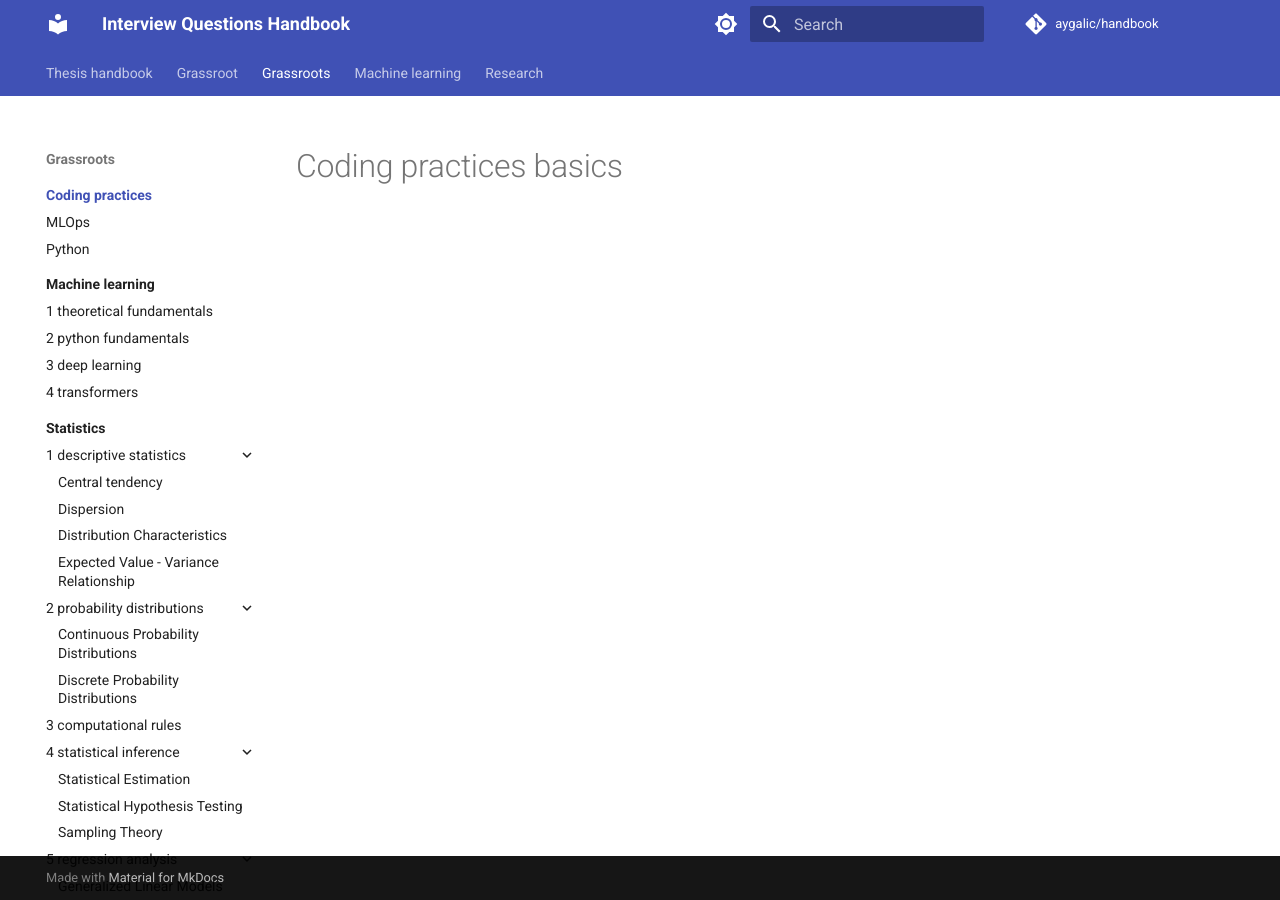
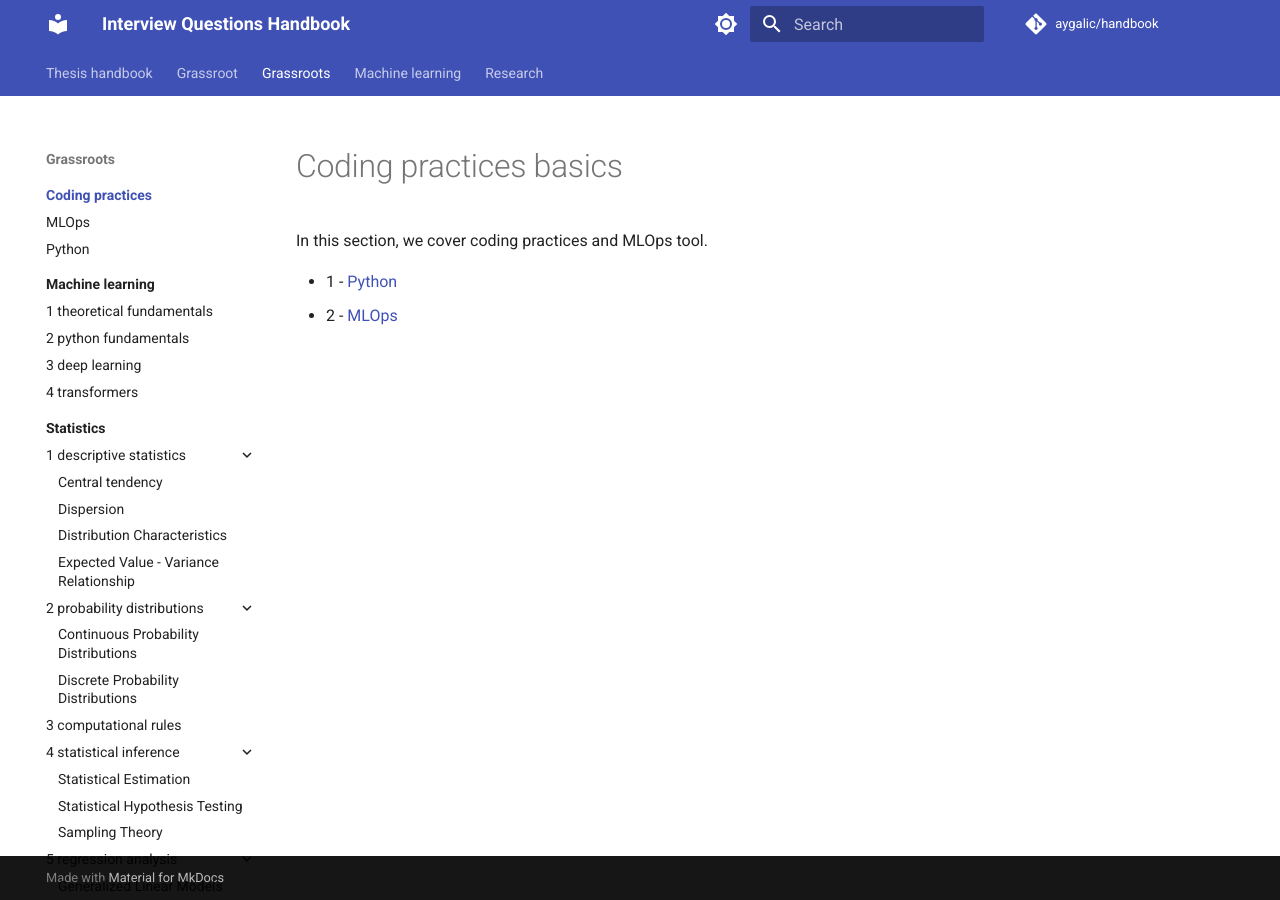
Before and after one commit to aygalic/handbook, an MkDocs documentation site: the page built from docs/grassroots/coding_practices/index.md, in a window 1280 px wide. Built offline with MkDocs 1.6.1 and Material for MkDocs 9.7.7, drawn with Linux system fonts in a browser that asks for light colours; comment, search, counter and statistics services are not loaded.

Commit message:
chore: navigation in coding practices section

```diff
--- a/docs/grassroots/coding_practices/index.md
+++ b/docs/grassroots/coding_practices/index.md
@@ -1 +1,7 @@
 # Coding practices basics
+
+
+In this section, we cover coding practices and MLOps tool.
+
+- 1 - [Python](./python/index.md)
+- 2 - [MLOps](./MLOps/index.md)
```
